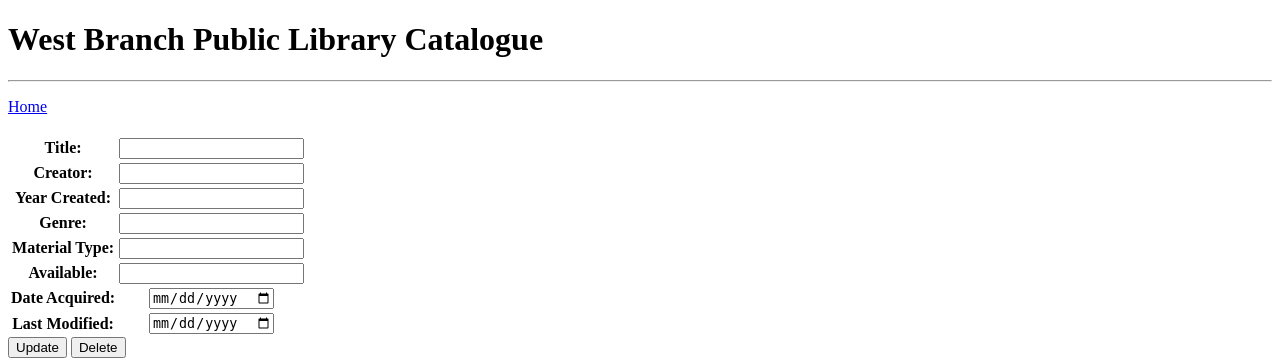
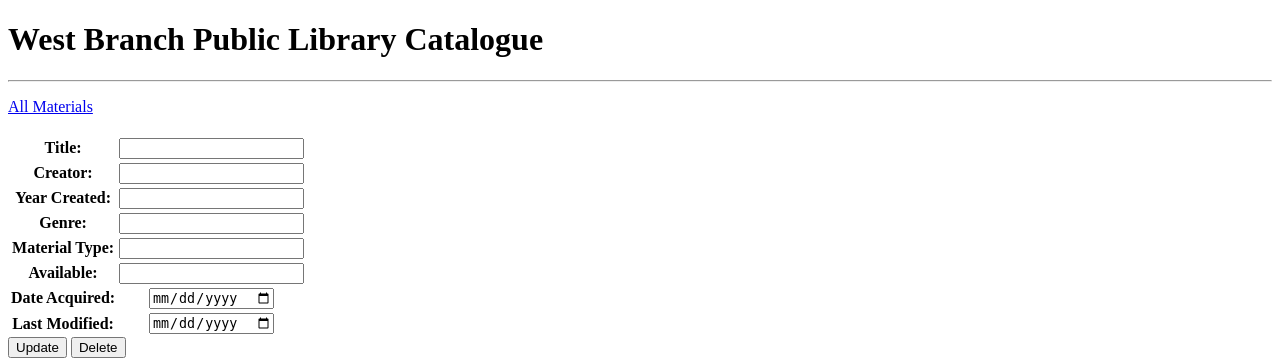
Before and after one commit to ajfinn/proj, a Flask app: template templates/material.html in a window 1280 px wide. Shown: the top 362 px of the page. Run offline with Flask 2, Linux system fonts and the light colour scheme; the template is opened without the code that fills it: values that come from a table or form of the project are taken from there, others are empty; parts of the project's set-up code (start-up, migrations or seed data) failed here and were passed over.

Commit message:
Made allMaterials page, need to add in new index as home

```diff
--- a/app.py
+++ b/app.py
@@ -93,6 +93,11 @@
         else:
             return redirect('/')
 
+@app.route('/AllMaterials', methods=['GET', 'POST'])
+def AllMaterials():
+    all_materials = group5_wbpl_materials.query.all()
+    return render_template('AllMaterials.html', materials = all_materials, pageTitle = 'West Branch Public Library Catalogue')
+
 @app.route('/material/new', methods =['GET', 'POST'])
 def add_materials():
     form = MaterialForm()
--- a/static/stylesheet.css
+++ b/static/stylesheet.css
@@ -1,3 +1,7 @@
 table, th, td {
   border: 1px solid black;
 }
+
+tr, th {
+  text-align: left;
+}
--- a/templates/material.html
+++ b/templates/material.html
@@ -1,7 +1,7 @@
 {% extends 'base.html' %}
 {% block body %}
 <div>
-<p><a href="{{ url_for('index')}}"> Home </a></p>
+<p><a href="{{ url_for('AllMaterials')}}"> All Materials </a></p>
   <h3>{{ legend }}</h3>
 
   {% with messages = get_flashed_messages() %}
```
Also changed, not shown: templates/AllMaterials.html (renamed from templates/index.html).
